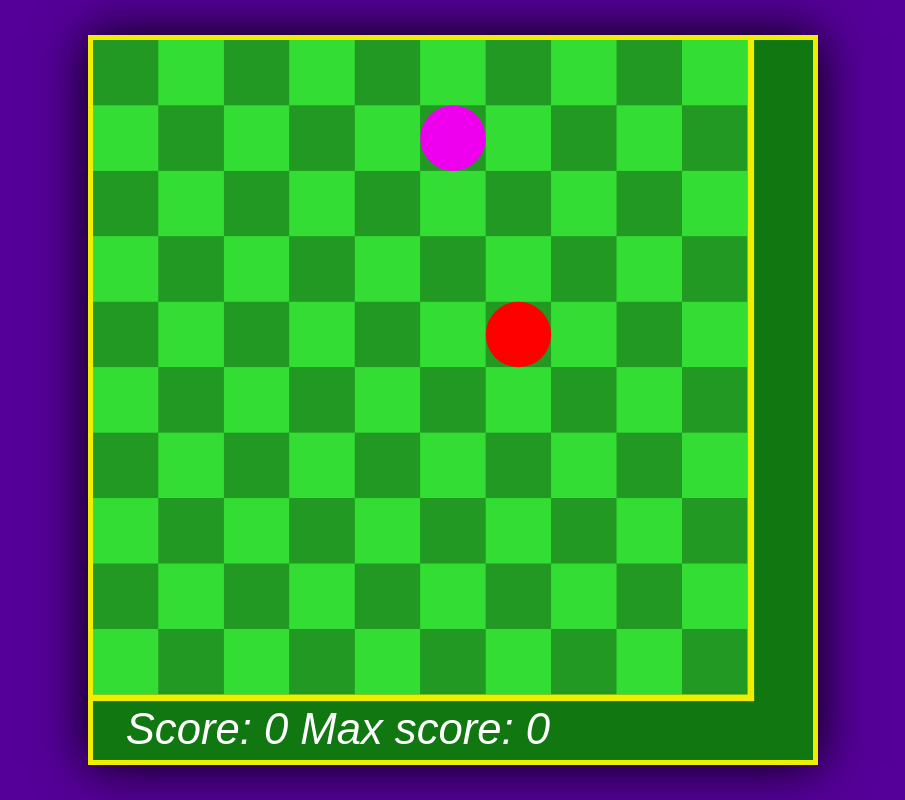
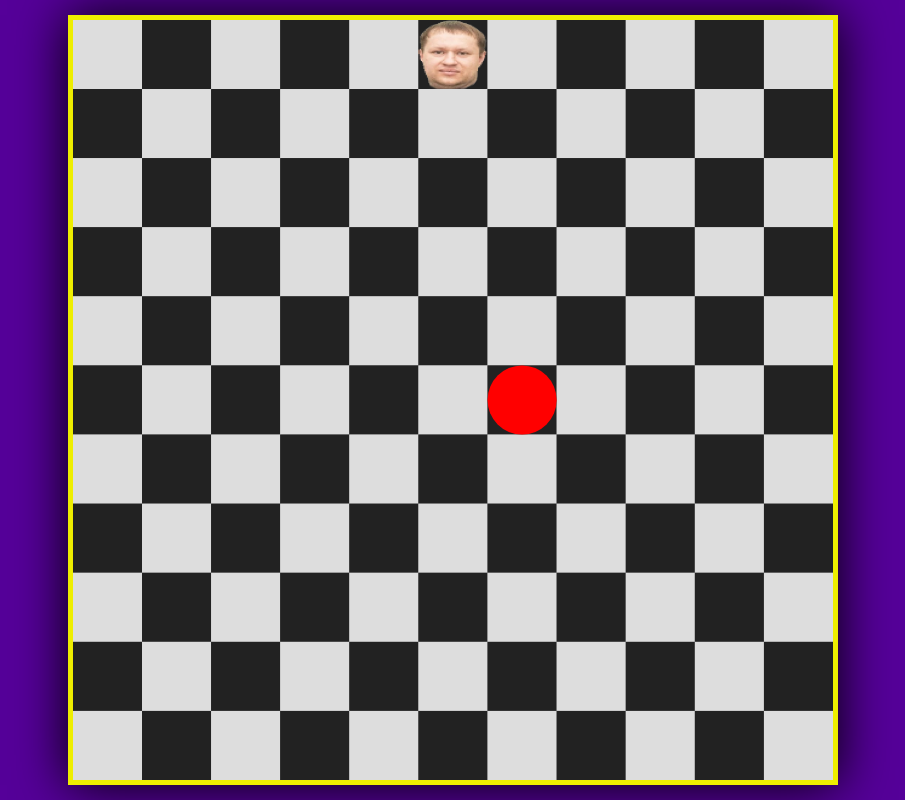
Before and after one commit to vovaaxeapolla/snake, a plain HTML site: page index.html in a window 1280 px wide. Shown: the whole page, without its empty margins (187-1092 px from the left). Drawn offline with Linux system fonts and the light colour scheme.

Commit message:
Add files via upload

```diff
--- a/css.css
+++ b/css.css
@@ -29,9 +29,20 @@ section{
     box-shadow: 0 0 50px rgba(0,0,0,1);
 }
 
-.gameOver{
-    background: rgba(0,0,0,0.5);
-    padding: 5%;
+.btn{
+    margin-top: 10%;
+    display: block;
+    border: 5px solid #DDDDDD;
+    border-radius: 5px;
+    background: none;
+    text-align: center;
+    color: #DDDDDD;
+    font-size: 2rem;
+    cursor: pointer;
+}
+
+.menu{
+    background: rgba(0,0,0,0.8);
     position: absolute;
     border-radius: 5px;
     border: 5px solid #DDDDDD;
@@ -40,17 +51,6 @@ section{
     font-size: 4rem;
     box-shadow: 0 0 100px rgba(0,0,0,1);
     flex-direction: column;
+    align-items: center;
     display: none;
 }
-
-#again{
-    margin-top: 10%;
-    display: block;
-    border: 5px solid #DDDDDD;
-    border-radius: 5px;
-    background: none;
-    text-align: center;
-    color: #DDDDDD;
-    font-size: 4rem;
-    cursor: pointer;
-}
--- a/index.html
+++ b/index.html
@@ -7,15 +7,11 @@
 </head>
 <body>
 <section>
-    <canvas class="snake"></canvas>
-    <div class="gameOver">
-        Game Over
-        <button class="btn" id="again">Заново</button>
+    <div class="menu">
+    <div id='text'></div>
+    <button class="btn" id="again">Заново</button>
     </div>
 </section>
 <script src="js.js"></script>
-<script>
-    document.body.requestFullscreen();
-</script>
 </body>
 </html>
--- a/js.js
+++ b/js.js
@@ -1,38 +1,56 @@
 (function(){
-    let canvas = document.querySelector('.snake');
+    let canvas = document.createElement('canvas');
+    canvas.classList.add('snake');
     let ctx = canvas.getContext('2d');
     let w, h,
-        size,
+        menu = document.querySelector('.menu'),
+        properties = {
+            gameSpeed: 0.17,
+            cellSize: 0,
+            cellW: 11,
+            cellH: 11,
+            border: 5,
+            cellColor1: '#ddd',
+            cellColor2: '#222',
+            snakeColor: '#55ff55'
+        },
         snakeBody,
         dirX, dirY, dirDone,
         fruit = {
+            img: new Image(),
             x: 0,
             y: 0
         },
         time,
         score,
-        gameOver,
+        menuOpen = false,
+        menuOption,
         ID,
         detectingTouch = false,
         touch, touchstartX, touchstartY, touchendX, touchendY, dtTouch,
         startedTouch = false,
         pause;
 
+    document.querySelector('section').appendChild(canvas);
+
     function sizeCalc(){
         w = document.documentElement.clientWidth,
         h = document.documentElement.clientHeight;
-        w -= w/10;
-        h -= h/10;
+        w -= w/100*properties.border;
+        h -= h/100*properties.border;
         if(w > h){
-            size = h / 11;
+            properties.cellSize = h / properties.cellH;
+            w = h;
             canvas.height = h;
             canvas.width = h;
         }
         else{
-           size = w / 11;
+            properties.cellSize = w / properties.cellW;
+            h = w;
             canvas.height = w;
             canvas.width = w;
         }
+        console.log(properties.cellSize);
     }
 
     window.addEventListener('resize', () => {
@@ -99,7 +117,7 @@
                 dirY = 0;
                 dirDone = true;
                 }
-                      };
+            };
                 break;
             case 38 : {
                 if(dirY === 0 && !dirDone){
@@ -107,7 +125,7 @@
                 dirY = -1;
                 dirDone = true;
                 }
-                      };
+            };
                 break;
             case 39 : {
                 if(dirX === 0 && !dirDone){
@@ -115,7 +133,7 @@
                 dirY = 0;
                 dirDone = true;
                 }
-                      };
+            };
                 break;
             case 40 : {
                 if(dirY === 0 && !dirDone){
@@ -123,7 +141,20 @@
                 dirY = 1;
                 dirDone = true;
                 }
-                      };
+            };
+                break;
+            case 27:{
+                if(menuOpen === true){
+                    pause = false;
+                    menuOpen = false;
+                    loop();
+                }else{
+                    pause = true;
+                    menuOpen = true;
+                    menuOption = 'menu';
+                }
+                Menu();
+            }
                 break;
         }
     });
@@ -132,44 +163,51 @@
     function reDrawFruit(){
         ctx.fillStyle = "#F00";
         ctx.beginPath();
-         ctx.arc(fruit.x*size+size/2, fruit.y*size+size/2,size/2,0,Math.PI*2);
+         ctx.arc(fruit.x*properties.cellSize+properties.cellSize/2, fruit.y*properties.cellSize+properties.cellSize/2,properties.cellSize/2,0,Math.PI*2);
          ctx.fill();
     }
 
     function reDrawSnake(){
         for(let i = 1; i < snakeBody.length; i++){
-            ctx.fillStyle = '#990099';
+            ctx.fillStyle = properties.snakeColor;
             ctx.beginPath();
-            ctx.arc(snakeBody[i].x*size+size/2, snakeBody[i].y*size+size/2,size/3,0,Math.PI*2);
+            ctx.arc(snakeBody[i].x*properties.cellSize+properties.cellSize/2, snakeBody[i].y*properties.cellSize+properties.cellSize/2,properties.cellSize/3,0,Math.PI*2);
             ctx.fill();
         }
-        ctx.fillStyle = "#E0E";
-        ctx.beginPath();
-        ctx.arc(snakeBody[0].x*size+size/2, snakeBody[0].y*size+size/2,size/2,0,Math.PI*2);
-        ctx.fill();
+        if(dirX === 0 && dirY === 0){
+            ctx.drawImage(snakeBody[0].img[0], 0, 0, 128, 128,snakeBody[0].x*properties.cellSize,snakeBody[0].y*properties.cellSize,properties.cellSize,properties.cellSize);
+        }
+        if(dirX === 1){
+            ctx.drawImage(snakeBody[0].img[1], 0, 0, 128, 128,snakeBody[0].x*properties.cellSize,snakeBody[0].y*properties.cellSize,properties.cellSize,properties.cellSize);
+        }
+        if(dirX === -1){
+            ctx.drawImage(snakeBody[0].img[3], 0, 0, 128, 128,snakeBody[0].x*properties.cellSize,snakeBody[0].y*properties.cellSize,properties.cellSize,properties.cellSize);
+        }
+        if(dirY === 1){
+            ctx.drawImage(snakeBody[0].img[2], 0, 0, 128, 128,snakeBody[0].x*properties.cellSize,snakeBody[0].y*properties.cellSize,properties.cellSize,properties.cellSize);
+        }
+        if(dirY === -1){
+            ctx.drawImage(snakeBody[0].img[0], 0, 0, 128, 128,snakeBody[0].x*properties.cellSize,snakeBody[0].y*properties.cellSize,properties.cellSize,properties.cellSize);
+        }
+
     }
 
     function reDrawBackground(){
-        for(let i = 0; i < 10; i++)
-            for(let j = 0; j < 10; j++){
-                ctx.fillStyle = (i+j) % 2 ===0 ?  "#229922" : "#33DD33";
-                ctx.fillRect(j*size,i*size,size,size);
+        for(let i = 0; i < properties.cellH; i++)
+            for(let j = 0; j < properties.cellW; j++){
+                ctx.fillStyle = (i+j) % 2 ===0 ?  properties.cellColor1 : properties.cellColor2;
+                ctx.fillRect(j*properties.cellSize,i*properties.cellSize,properties.cellSize,properties.cellSize);
             }
-        ctx.fillStyle = "#117711";
-        ctx.fillRect(0,10*size,size*11,size);
-        ctx.fillRect(size*10, 0, size, size*11);
-        ctx.fillStyle = "#EEEE00";
-        ctx.fillRect(0,10*size,size*10+size/10,size/10);
-        ctx.fillRect(size*10, 0, size/10,size*10+size/10);
-        ctx.fillStyle = "#fff";
-        ctx.textBaseline = "center";
-        ctx.font = `italic ${size/2}pt Arial`;
-        ctx.fillText(`Score: ${snakeBody.length-1} Max score: ${score}`, size/2, size*11-size/4);
     }
 
-    function reDrawGameOver(bool){
-        document.querySelector('.gameOver').style.display = bool ? "flex" : 'none';
-        bool ? cancelAnimationFrame(ID): '';
+    function Menu(){
+        let text = document.querySelector('#text');
+        if(menuOption === 'gameover')text.innerHTML = `Конец игры <br> Счёт:${score}`;
+        if(menuOption === 'menu')text.innerHTML = "Пауза";
+        menu.style.height = `${h}px`;
+        menu.style.width = `${w}px`;
+        menu.style.display = menuOpen ? "flex" : 'none';
+        menuOpen ? cancelAnimationFrame(ID): '';
     }
 
     document.querySelector('#again').addEventListener('click',init);
@@ -178,12 +216,11 @@
         reDrawBackground();
         reDrawFruit();
         reDrawSnake();
-        reDrawGameOver(gameOver);
     }
 
     function generateFruit(){
-            fruit.x =  Math.round(Math.random()*9);
-            fruit.y =  Math.round(Math.random()*9);
+            fruit.x =  Math.round(Math.random()*(properties.cellW-1));
+            fruit.y =  Math.round(Math.random()*(properties.cellH-1));
             for(let i = 0; i < snakeBody.length; i++){
                 if(fruit.x === snakeBody[i].x && fruit.y === snakeBody[i].y){
                     generateFruit();
@@ -200,21 +237,20 @@
     }
 
     function moveHead(){
-        if(snakeBody[0].x + dirX > 9)snakeBody[0].x = 0;
-        else if(snakeBody[0].x + dirX < 0)snakeBody[0].x = 9;
-        else if(snakeBody[0].y + dirY > 9)snakeBody[0].y = 0;
-        else if(snakeBody[0].y + dirY < 0)snakeBody[0].y = 9;
+        if(snakeBody[0].x + dirX > properties.cellW-1)snakeBody[0].x = 0;
+        else if(snakeBody[0].x + dirX < 0)snakeBody[0].x = properties.cellW-1;
+        else if(snakeBody[0].y + dirY > properties.cellH-1)snakeBody[0].y = 0;
+        else if(snakeBody[0].y + dirY < 0)snakeBody[0].y = properties.cellH-1;
         else{
-
         snakeBody[0].x += dirX;
         snakeBody[0].y += dirY;
-
         }
     }
 
     function colisionFruit(){
         if(fruit.x === snakeBody[0].x && fruit.y ===  snakeBody[0].y){
             snakeBody.push({
+                img: new Image(),
                 x: snakeBody[snakeBody.length-1].x,
                 y: snakeBody[snakeBody.length-1].y
             });
@@ -226,7 +262,9 @@
     function colisionBody(){
         for(let i = 1; i < snakeBody.length; i++){
             if(snakeBody[0].x === snakeBody[i].x && snakeBody[0].y === snakeBody[i].y){
-                gameOver = true;
+                menuOpen = true;
+                menuOption = 'gameover';
+                Menu();
                 break;
             }
         }
@@ -241,11 +279,10 @@
     }
 
     function loop(){
-        if(!(pause) && !(gameOver)){
+        if(!(pause) && !(menuOpen)){
             ID = requestAnimationFrame(loop);
         }
-        time += 0.17;
-        console.log();
+        time += properties.gameSpeed;
         if(time >= 1){
             update();
             time = 0;
@@ -254,19 +291,26 @@
     }
 
     function init(){
-        gameOver = pause = dirDone = false;
+        menu.style.display = 'none';
+        menuOpen = pause = dirDone = false;
         dirX = dirY = score = time = 0;
         snakeBody = [{
+            img: [new Image(),new Image(),new Image(),new Image()],
             x: 0,
             y: 0
         }];
         sizeCalc();
-        x = snakeBody[0].x = Math.round(Math.random()*9);
-        y = snakeBody[0].y = Math.round(Math.random()*9);
+        snakeBody[0].img[0].src = 'sprites/head-up.png';
+        snakeBody[0].img[1].src = 'sprites/head-right.png';
+        snakeBody[0].img[2].src = 'sprites/head-down.png';
+        snakeBody[0].img[3].src = 'sprites/head-left.png';
+        x = snakeBody[0].x = Math.round(Math.random()*properties.cellW-1);
+        y = snakeBody[0].y = Math.round(Math.random()*properties.cellH-1);
         generateFruit();
         loop();
     }
 
     init();
 
+
 })();
```
Also changed, not shown: sprites/head-down.png (added), sprites/head-left.png (added), sprites/head-right.png (added), sprites/head-up.png (added).
